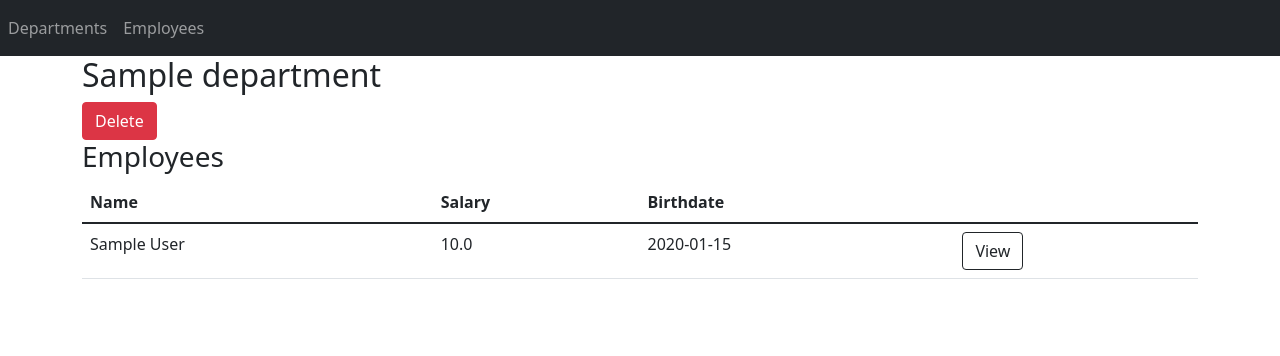
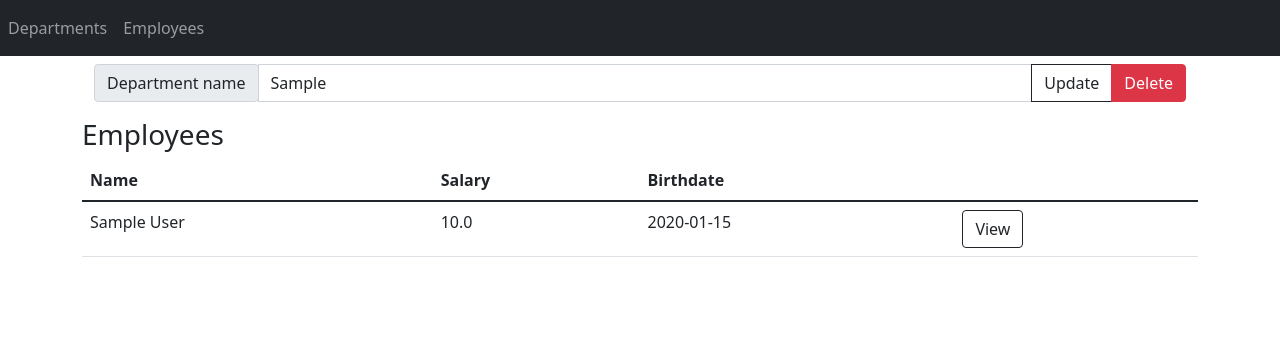
Before and after one commit to nazarkychma/department_app, a Flask app: page /department/1 in a window 1280 px wide. Shown: the top 356 px of the page. Run offline with Flask 2, Linux system fonts and the light colour scheme; tables that the repository leaves empty hold one stand-in row (values such as "Sample post").

Commit message:
Minor updates

```diff
--- a/department_app/config_files/__init__.py
+++ b/department_app/config_files/__init__.py
@@ -1,2 +1,6 @@
+"""
+This package contains application configs
+"""
+
 from .config import Config
 from .config import TestConfig
--- a/department_app/templates/department.html
+++ b/department_app/templates/department.html
@@ -1,8 +1,21 @@
 {% extends "base.html" %}
 
 {% block content %}
-    <h2>{{department['name']}}</h2>
-    <a href={{url_for("departments.delete_department", id_=department['id']) }} class="btn btn-danger">Delete</a>
+    {% block c %}
+    <div class="container">
+        <h1> </h1>
+        <form action="" method="POST">
+            <div class="input-group mb-3">
+                <div class="input-group-prepend">
+                    <span class="input-group-text" id="salary_id">Department name</span>
+                </div>
+                <input type="text" name="department_name" class="form-control" placeholder="Name" required value={{department['name']}}>
+                <button class="btn btn-outline-dark" type="submit">Update</button>
+                <a href={{url_for("departments.delete_department", id_=department['id']) }} class="btn btn-danger">Delete</a>
+            </div>
+        </form>
+    </div>
+    {% endblock %}
     {% if department['employees'] %}
     <h3>Employees</h3>
         <table class="table">
--- a/department_app/views/departments_view.py
+++ b/department_app/views/departments_view.py
@@ -48,6 +48,23 @@ def department_view(id_: int):
         return redirect(url_for("departments.all_departments"))
 
 
+@department_bp.route("/<id_>", methods=["POST"])
+def department_update(id_: int):
+    """
+    Updates department with given id
+    """
+    department_name = request.form.get("department_name")
+    if not department_name:
+        abort(404)
+    try:
+        DepartmentService.update_department(id_, department_name)
+        flash("Department is updated")
+        return redirect(url_for("departments.department_view", id_=id_))
+    except ValueError as exc:
+        flash(str(exc))
+        return redirect(url_for("departments.department_view", id_=id_))
+
+
 @department_bp.route("/<id_>/delete", methods=["GET"])
 def delete_department(id_: int):
     """
--- a/migrations/versions/cf9ec5d20811_init.py
+++ b/migrations/versions/cf9ec5d20811_init.py
@@ -5,6 +5,7 @@ Revises:
 Create Date: 2022-01-04 18:59:23.278442
 
 """
+# pylint: skip-file
 from alembic import op
 import sqlalchemy as sa
 
```
Also changed, not shown: department_app/__init__.py (+7 -1 lines).
